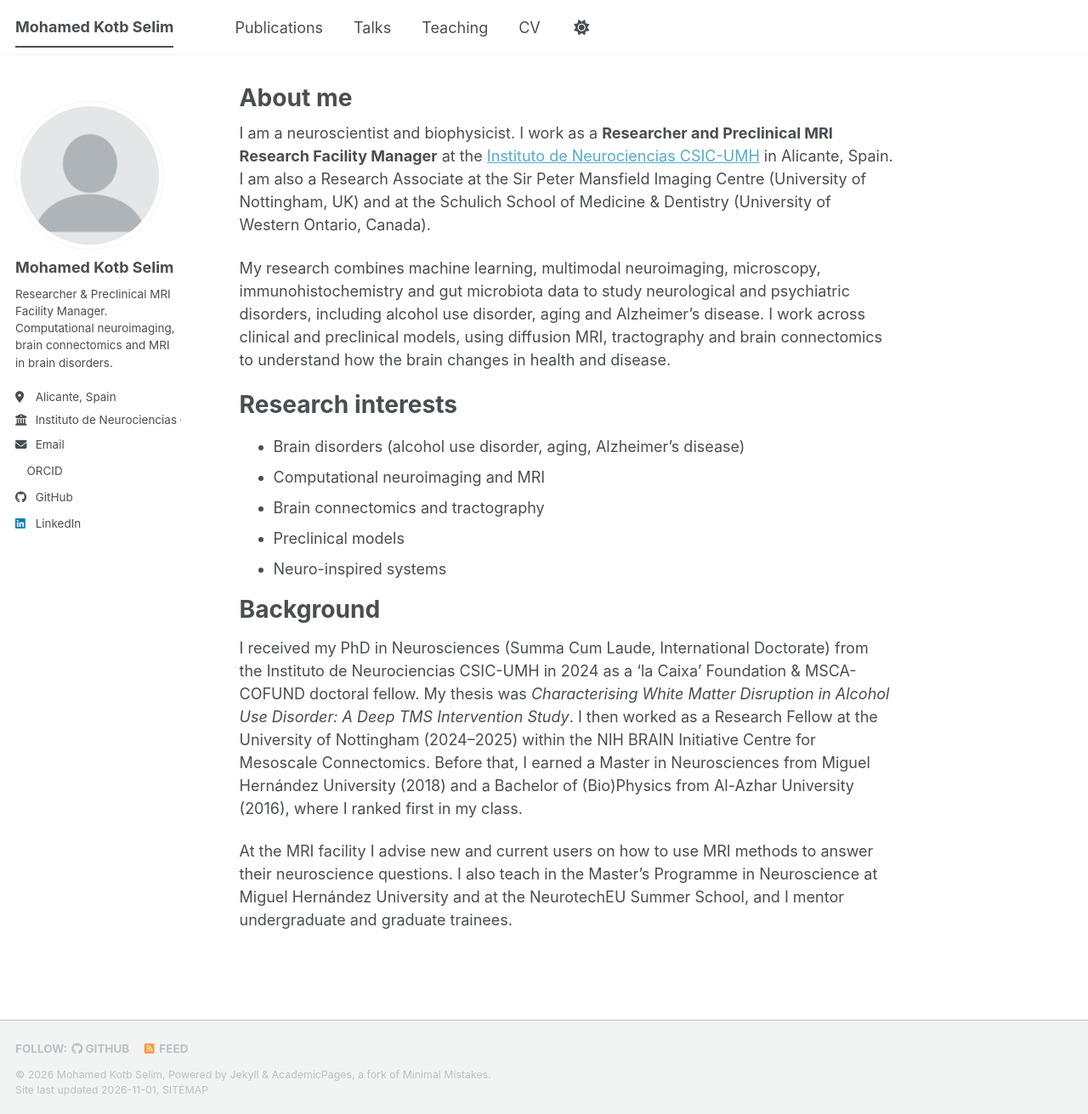
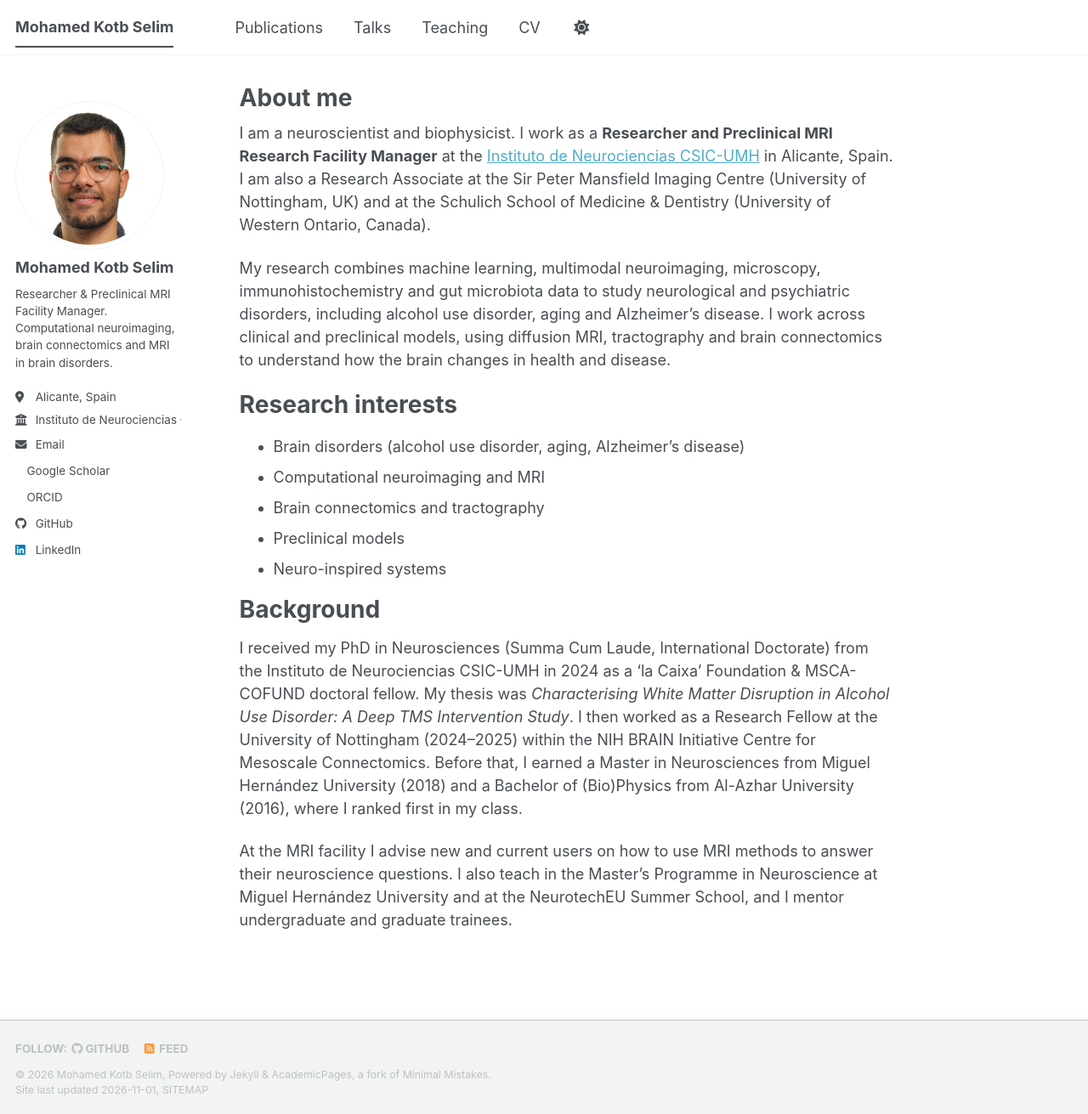
Before and after one commit to mokselim/mokselim.github.io, a Jekyll site: the page built from _pages/about.md, in a window 1280 px wide and 1311 px high. Shown: the whole window at 85% size. Built offline with Jekyll 4.4.1, drawn with Linux system fonts in a browser that asks for light colours; a script bundle is joined from its source files by our own code; a style sheet for code colours, icons or effects is not loaded.

Commit message:
Add profile photo and Google Scholar link
Co-Authored-By: Claude Opus 5.5 <noreply@anthropic.com>

```diff
--- a/_config.yml
+++ b/_config.yml
@@ -23,7 +23,7 @@ repository               : "mokselim/mokselim.github.io"
 #               Additional customization can be done by editing /_includes/author-profile.html
 author:
   # Biographic information
-  avatar           : "profile.png"
+  avatar           : "profile.jpg"
   name             : "Mohamed Kotb Selim"
   pronouns         : # example: "she/her"
   bio              : "Researcher & Preclinical MRI Facility Manager. Computational neuroimaging, brain connectomics and MRI in brain disorders."
@@ -35,7 +35,7 @@ author:
   # Academic websites
   academia         : # URL
   arxiv            : # URL - Update with the correct link to your profile
-  googlescholar    : # URL - add your Google Scholar profile link
+  googlescholar    : "https://scholar.google.com/citations?user=bDpf2-8AAAAJ&hl=en"
   inspire-hep      : # URL
   impactstory      : # URL
   orcid            : "https://orcid.org/0000-0001-8610-3147"
```
Also changed, not shown: images/profile.jpg (added).
